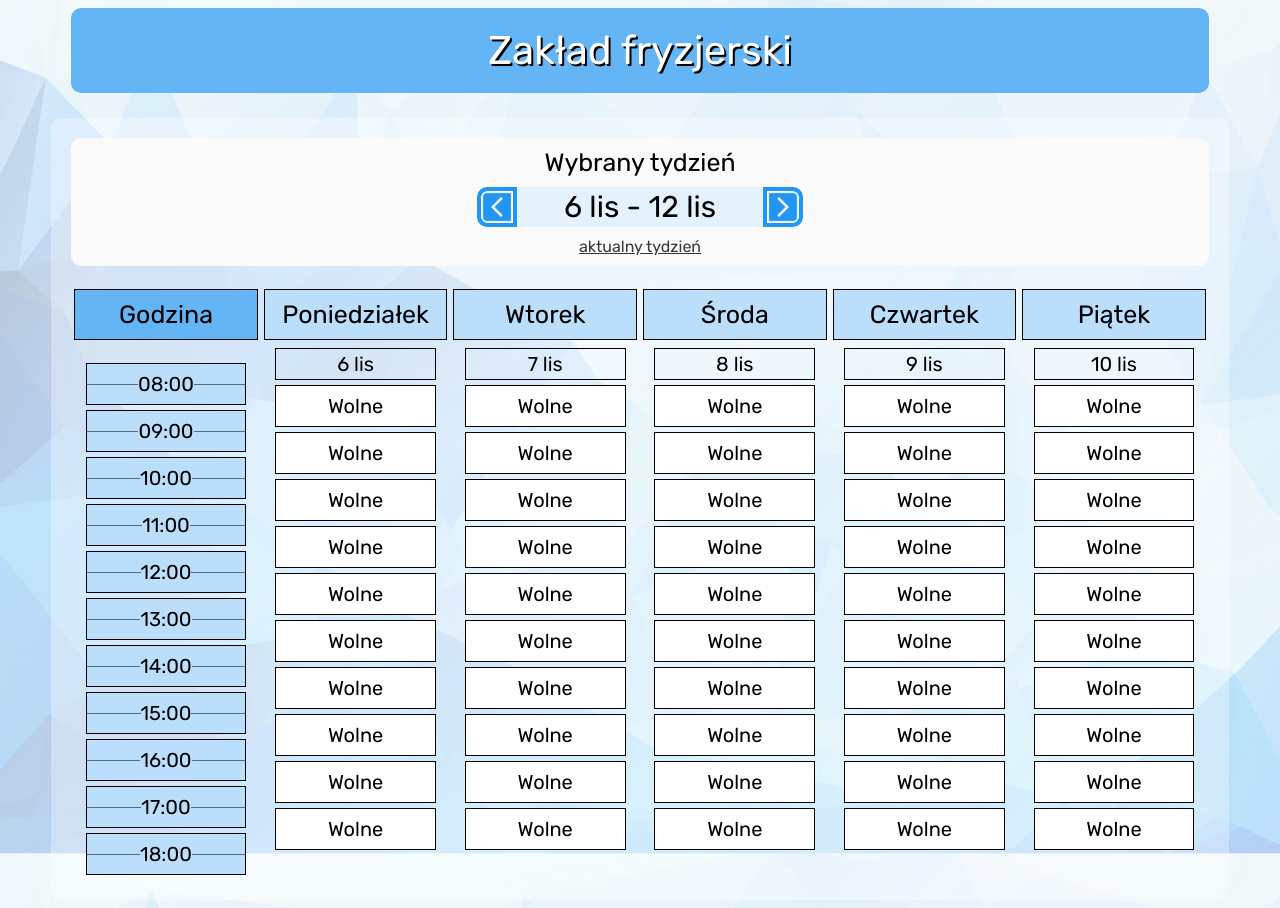
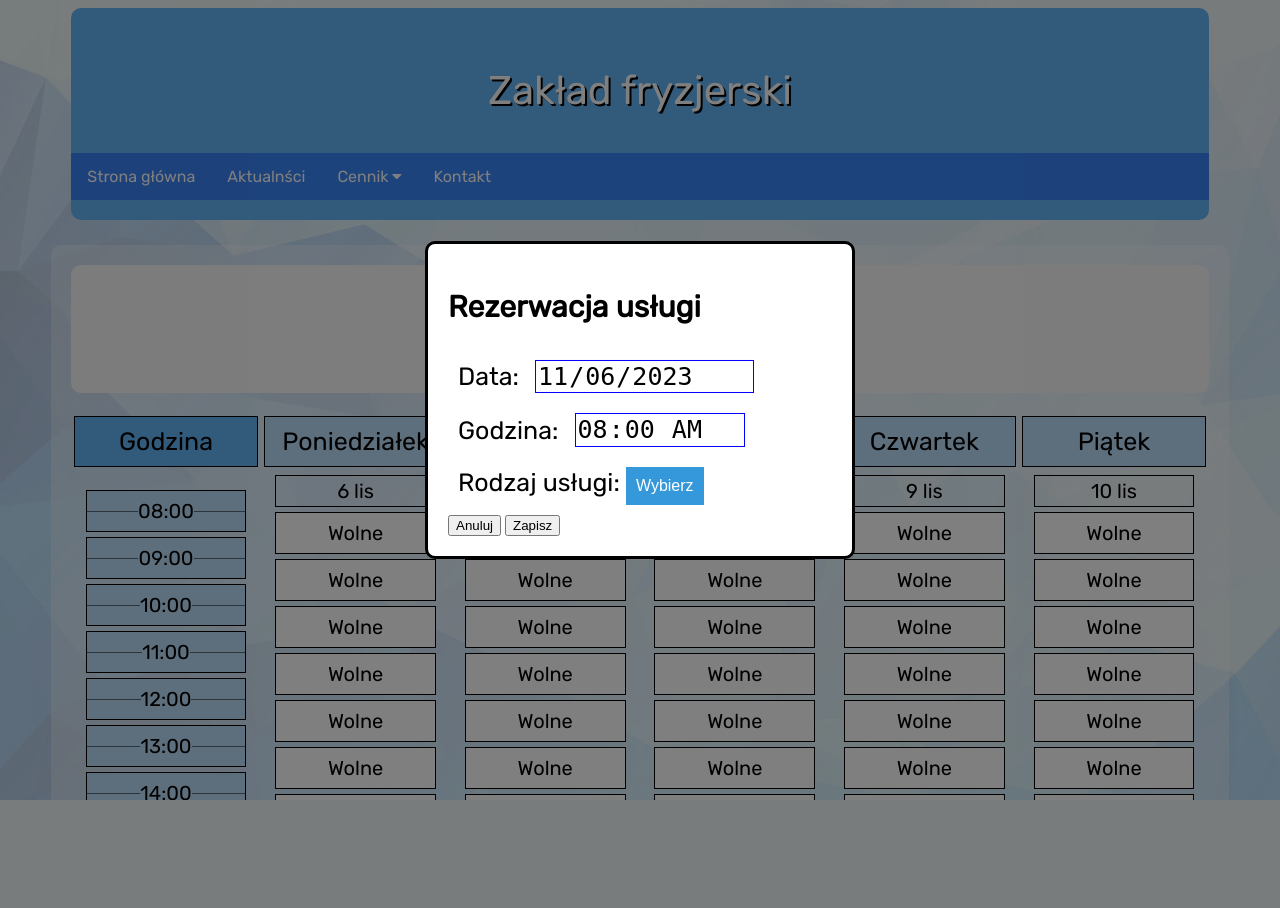
Before and after one commit to KarBagi/IBZ_salon_fryzjerski, a PHP site: page / in a window 1280 px wide. After the commit the page ends 800 px from the top, so only its background shows below. Run offline with PHP 8.4, Linux system fonts and the light colour scheme; some web fonts are replaced.

Commit message:
Add registration modal

```diff
--- a/css/style.css
+++ b/css/style.css
@@ -16,19 +16,22 @@ body {
 }
 
 #nav {
-    font-size: 40px;
     padding-top: 20px;
     padding-bottom: 20px;
     text-align: center;
-    line-height: 45px;
     background-color: #64b5f6;
     width: 90%;
     margin: auto;
+    margin-bottom: 25px;
+    border-radius: 10px;
+}
+
+#nav p {
+    font-size: 40px;
+
     color: white;
     text-shadow: black 2px 2px;
-    text-align: center;
-    margin-bottom: 25px;
-    border-radius: 10px;
+    line-height: 45px;
 }
 
 #calendar {
@@ -91,9 +94,9 @@ body {
     border: 1px black solid;
 }
 
-.hour-text
-{
-background-color: #64b5f6;}
+.hour-text {
+    background-color: #64b5f6;
+}
 
 .hour {
     margin: 5px;
@@ -199,3 +202,159 @@ background-color: #64b5f6;}
     border: 1px solid black;
     margin: 5px;
 }
+
+/* Styl dla tła modalu */
+.modal-background {
+    display: none;
+    position: fixed;
+    top: 0;
+    left: 0;
+    width: 100%;
+    height: 100%;
+    background-color: rgba(0, 0, 0, 0.5);
+    /* Przezroczyste tło */
+}
+
+/* Styl dla samego modala */
+.modal {
+    position: absolute;
+    top: 50%;
+    left: 50%;
+    transform: translate(-50%, -50%);
+    background-color: #FFFFFF;
+    padding: 20px;
+    width: 30%;
+    border: 3px solid black;
+    border-radius: 10px;
+}
+
+.modal h2 {
+    display: block;
+    font-size: 30px;
+}
+
+.modalLi {
+    padding: 5px;
+    font-size: 25px;
+    margin: 10px;
+    display: inline-block;
+    margin: 5px;
+}
+
+.modal input {
+    border: 1px solid blue;
+    margin-left: 10px;
+    font-size: 25px;
+}
+
+/* Dropdown Button */
+.dropbtn {
+    background-color: #3498DB;
+    color: white;
+    padding: 10px;
+    font-size: 16px;
+    border: none;
+    cursor: pointer;
+}
+
+/* Dropdown button on hover & focus */
+.dropbtn:hover,
+.dropbtn:focus {
+    background-color: #2980B9;
+}
+
+/* The container <div> - needed to position the dropdown content */
+.dropdown {
+    position: relative;
+    display: inline-block;
+}
+
+/* Dropdown Content (Hidden by Default) */
+.dropdown-content {
+    display: none;
+    position: absolute;
+    background-color: #f1f1f1;
+    min-width: 220px;
+    box-shadow: 0px 8px 16px 0px rgba(0, 0, 0, 0.2);
+    z-index: 1;
+}
+
+/* Links inside the dropdown */
+.dropdown-content span {
+    color: black;
+    padding: 12px 16px;
+    text-decoration: none;
+    display: block;
+    font-size: 20px;
+}
+
+/* Change color of dropdown links on hover */
+.dropdown-content span:hover {
+    background-color: #ddd;
+}
+
+/* Show the dropdown menu (use JS to add this class to the .dropdown-content container when the user clicks on the dropdown button) */
+.show {
+    display: block;
+}
+
+.navbarMenu {
+    overflow: hidden;
+    background-color: #3b86f8;
+}
+
+.navbarMenu a {
+    float: left;
+    font-size: 16px;
+    color: white;
+    text-align: center;
+    padding: 14px 16px;
+    text-decoration: none;
+}
+
+.dropdownMenu {
+    float: left;
+    overflow: hidden;
+}
+
+.dropdownMenu .dropbtnMenu {
+    font-size: 16px;
+    border: none;
+    outline: none;
+    color: white;
+    padding: 14px 16px;
+    background-color: inherit;
+    font-family: inherit;
+    margin: 0;
+}
+
+.navbarMenu a:hover,
+.dropdownMenu:hover .dropbtnMenu {
+    background-color: #73abfd;
+}
+
+.dropdownMenu-content {
+    display: none;
+    position: absolute;
+    background-color: #f9f9f9;
+    min-width: 160px;
+    box-shadow: 0px 8px 16px 0px rgba(0, 0, 0, 0.2);
+    z-index: 1;
+}
+
+.dropdownMenu-content a {
+    float: none;
+    color: rgb(0, 0, 0);
+    padding: 12px 16px;
+    text-decoration: none;
+    display: block;
+    text-align: left;
+}
+
+.dropdownMenu-content a:hover {
+    background-color: #ddd;
+}
+
+.dropdownMenu:hover .dropdownMenu-content {
+    display: block;
+}
--- a/index.html
+++ b/index.html
@@ -4,6 +4,8 @@
 <head>
     <meta charset="UTF-8">
     <meta name="viewport" content="width=device-width, initial-scale=1.0">
+    <meta name="viewport" content="width=device-width, initial-scale=1">
+    <link rel="stylesheet" href="https://cdnjs.cloudflare.com/ajax/libs/font-awesome/4.7.0/css/font-awesome.min.css">
     <title>System rezerwacji do fryzjera</title>
     <link rel="stylesheet" href="css/style.css">
     <link rel=“shortcut” href="icons/favicon.ico" type="image/x-ico">
@@ -13,12 +15,53 @@
     <link href="https://fonts.googleapis.com/css2?family=Londrina+Solid&family=Rubik&display=swap" rel="stylesheet">
     <link rel="stylesheet"
         href="https://fonts.googleapis.com/css2?family=Material+Symbols+Outlined:opsz,wght,FILL,GRAD@20..48,100..700,0..1,-50..200" />
+    <link rel="icon" href="ikona.jpg" type="image/jpg">
 
 </head>
 
 <body>
+
+    <div class="modal-background" id="modalBackground">
+        <div class="modal">
+            <h2>Rezerwacja usługi</h2>
+
+            <div class="modalLi">Data: <input type="date" name="termin" id="termin" readonly></div><br>
+            <div class="modalLi">Godzina: <input type="time" name="czas" id="czas" readonly></div><br>
+            <div class="modalLi">Rodzaj usługi:
+                <div class="dropdown">
+                    <button onclick="myFunction()" class="dropbtn" id="dropbutton">Wybierz</button>
+                    <div id="myDropdown" class="dropdown-content">
+                        <span onclick="setService(1)">Strzyżenie męskie</span>
+                        <span onclick="setService(2)">Strzyżenie damskie</span>
+                        <span onclick="setService(3)">Farbowanie</span>
+                    </div>
+                </div>
+            </div><br>
+
+            <button onclick="closeModal()">Anuluj</button>
+            <button onclick="closeModal()">Zapisz</button>
+        </div>
+    </div>
+
     <div id="nav">
-        Zakład fryzjerski
+        <p>Zakład fryzjerski</p>
+
+        <div class="navbarMenu">
+            <a href="#home">Strona główna</a>
+            <a href="#news">Aktualnści</a>
+            <div class="dropdownMenu">
+                <button class="dropbtnMenu">Cennik
+                    <i class="fa fa-caret-down"></i>
+                </button>
+                <div class="dropdownMenu-content">
+                    <a href="#">Kipa</a>
+                    <a href="#">Szulc</a>
+                    <a href="#">Bagiński</a>
+                </div>
+            </div>
+            <a href="#kontakt">Kontakt</a>
+        </div>
+
     </div>
     <div id="calendar">
 
@@ -65,73 +108,73 @@
             </div>
 
             <div class="column pon">
-                <div class="day" id="monday-date">30 paź</div>
-                <div class="hour">Wolne</div>
-                <div class="hour">Wolne</div>
-                <div class="hour">Wolne</div>
-                <div class="hour">Wolne</div>
-                <div class="hour">Wolne</div>
-                <div class="hour">Wolne</div>
-                <div class="hour">Wolne</div>
-                <div class="hour">Wolne</div>
-                <div class="hour">Wolne</div>
-                <div class="hour">Wolne</div>
+                <div class="day" id="monday-date"></div>
+                <div class="hour" onclick="openModal(1,8)">Wolne</div>
+                <div class="hour" onclick="openModal(1,9)">Wolne</div>
+                <div class="hour" onclick="openModal(1,10)">Wolne</div>
+                <div class="hour" onclick="openModal(1,11)">Wolne</div>
+                <div class="hour" onclick="openModal(1,12)">Wolne</div>
+                <div class="hour" onclick="openModal(1,13)">Wolne</div>
+                <div class="hour" onclick="openModal(1,14)">Wolne</div>
+                <div class="hour" onclick="openModal(1,15)">Wolne</div>
+                <div class="hour" onclick="openModal(1,16)">Wolne</div>
+                <div class="hour" onclick="openModal(1,17)">Wolne</div>
             </div>
 
             <div class="column wt">
-                <div class="day" id="tuesday-date">30 paź</div>
-                <div class="hour">Wolne</div>
-                <div class="hour">Wolne</div>
-                <div class="hour">Wolne</div>
-                <div class="hour">Wolne</div>
-                <div class="hour">Wolne</div>
-                <div class="hour">Wolne</div>
-                <div class="hour">Wolne</div>
-                <div class="hour">Wolne</div>
-                <div class="hour">Wolne</div>
-                <div class="hour">Wolne</div>
+                <div class="day" id="tuesday-date"></div>
+                <div class="hour" onclick="openModal(2,8)">Wolne</div>
+                <div class="hour" onclick="openModal(2,9)">Wolne</div>
+                <div class="hour" onclick="openModal(2,10)">Wolne</div>
+                <div class="hour" onclick="openModal(2,11)">Wolne</div>
+                <div class="hour" onclick="openModal(2,12)">Wolne</div>
+                <div class="hour" onclick="openModal(2,13)">Wolne</div>
+                <div class="hour" onclick="openModal(2,14)">Wolne</div>
+                <div class="hour" onclick="openModal(2,15)">Wolne</div>
+                <div class="hour" onclick="openModal(2,16)">Wolne</div>
+                <div class="hour" onclick="openModal(2,17)">Wolne</div>
             </div>
 
             <div class="column sr">
-                <div class="day" id="wednesday-date">30 paź</div>
-                <div class="hour">Wolne</div>
-                <div class="hour">Wolne</div>
-                <div class="hour">Wolne</div>
-                <div class="hour">Wolne</div>
-                <div class="hour">Wolne</div>
-                <div class="hour">Wolne</div>
-                <div class="hour">Wolne</div>
-                <div class="hour">Wolne</div>
-                <div class="hour">Wolne</div>
-                <div class="hour">Wolne</div>
+                <div class="day" id="wednesday-date"></div>
+                <div class="hour" onclick="openModal(3,8)">Wolne</div>
+                <div class="hour" onclick="openModal(3,9)">Wolne</div>
+                <div class="hour" onclick="openModal(3,10)">Wolne</div>
+                <div class="hour" onclick="openModal(3,11)">Wolne</div>
+                <div class="hour" onclick="openModal(3,12)">Wolne</div>
+                <div class="hour" onclick="openModal(3,13)">Wolne</div>
+                <div class="hour" onclick="openModal(3,14)">Wolne</div>
+                <div class="hour" onclick="openModal(3,15)">Wolne</div>
+                <div class="hour" onclick="openModal(3,16)">Wolne</div>
+                <div class="hour" onclick="openModal(3,17)">Wolne</div>
             </div>
 
             <div class="column czw">
-                <div class="day" id="thursday-date">30 paź</div>
-                <div class="hour">Wolne</div>
-                <div class="hour">Wolne</div>
-                <div class="hour">Wolne</div>
-                <div class="hour">Wolne</div>
-                <div class="hour">Wolne</div>
-                <div class="hour">Wolne</div>
-                <div class="hour">Wolne</div>
-                <div class="hour">Wolne</div>
-                <div class="hour">Wolne</div>
-                <div class="hour">Wolne</div>
+                <div class="day" id="thursday-date"></div>
+                <div class="hour" onclick="openModal(4,8)">Wolne</div>
+                <div class="hour" onclick="openModal(4,9)">Wolne</div>
+                <div class="hour" onclick="openModal(4,10)">Wolne</div>
+                <div class="hour" onclick="openModal(4,11)">Wolne</div>
+                <div class="hour" onclick="openModal(4,12)">Wolne</div>
+                <div class="hour" onclick="openModal(4,13)">Wolne</div>
+                <div class="hour" onclick="openModal(4,14)">Wolne</div>
+                <div class="hour" onclick="openModal(4,15)">Wolne</div>
+                <div class="hour" onclick="openModal(4,16)">Wolne</div>
+                <div class="hour" onclick="openModal(4,17)">Wolne</div>
             </div>
 
             <div class="column pt">
-                <div class="day" id="friday-date">30 paź</div>
-                <div class="hour">Wolne</div>
-                <div class="hour">Wolne</div>
-                <div class="hour">Wolne</div>
-                <div class="hour">Wolne</div>
-                <div class="hour">Wolne</div>
-                <div class="hour">Wolne</div>
-                <div class="hour">Wolne</div>
-                <div class="hour">Wolne</div>
-                <div class="hour">Wolne</div>
-                <div class="hour">Wolne</div>
+                <div class="day" id="friday-date"></div>
+                <div class="hour" onclick="openModal(5,8)">Wolne</div>
+                <div class="hour" onclick="openModal(5,9)">Wolne</div>
+                <div class="hour" onclick="openModal(5,10)">Wolne</div>
+                <div class="hour" onclick="openModal(5,11)">Wolne</div>
+                <div class="hour" onclick="openModal(5,12)">Wolne</div>
+                <div class="hour" onclick="openModal(5,13)">Wolne</div>
+                <div class="hour" onclick="openModal(5,14)">Wolne</div>
+                <div class="hour" onclick="openModal(5,15)">Wolne</div>
+                <div class="hour" onclick="openModal(5,16)">Wolne</div>
+                <div class="hour" onclick="openModal(5,17)">Wolne</div>
             </div>
             <div style="clear: both;"></div>
 
```
Also changed, not shown: scripts/script.js (+80 -1 lines), ikona.jpg (added).
